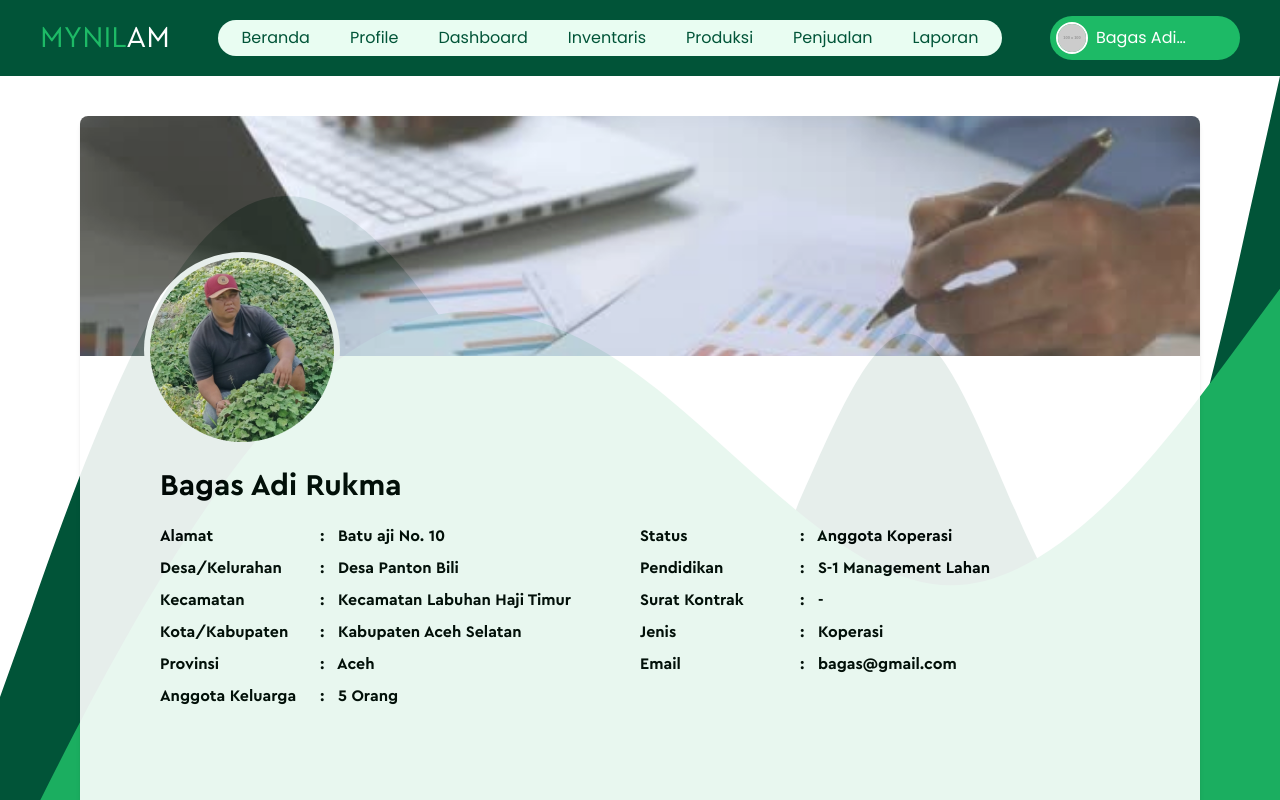
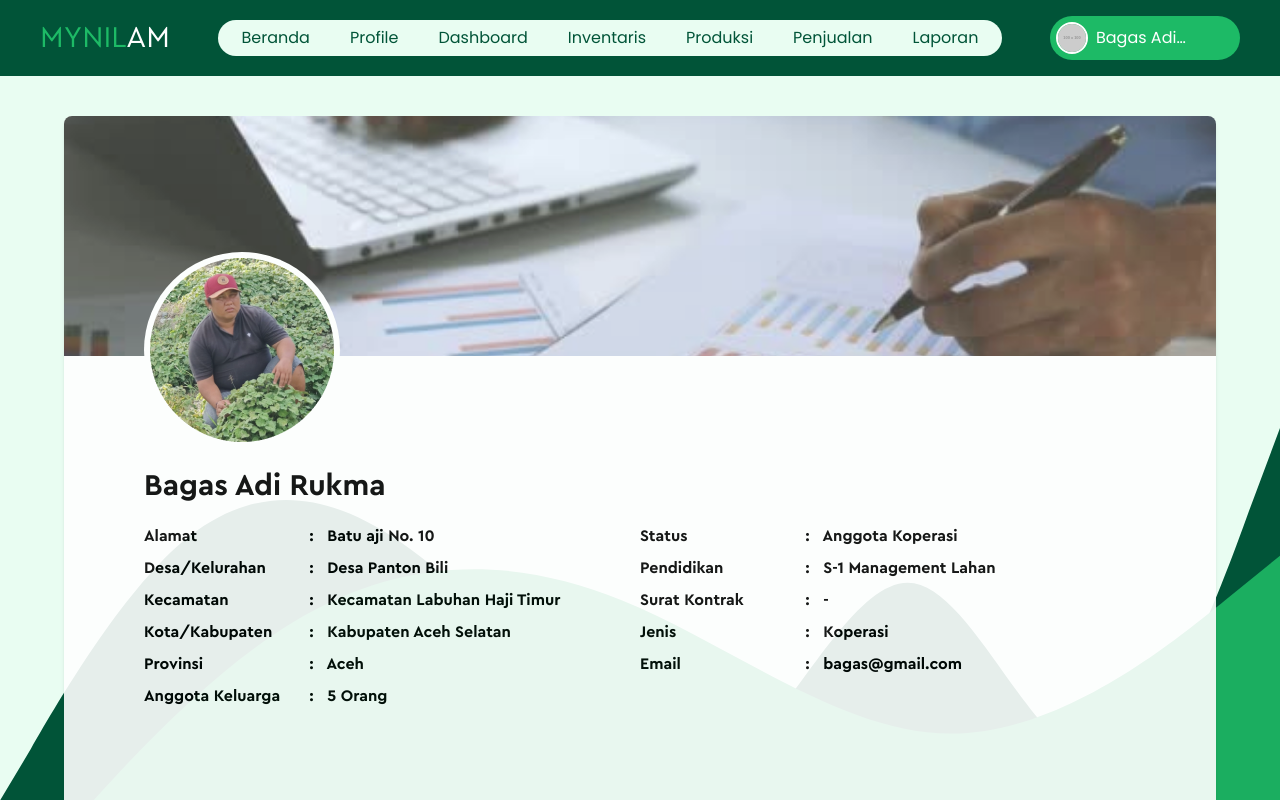
Before and after one commit to saptadi73/fe-mynilam-new, a Vue app: page /profile-petani/TNM94A2X in a window 1280 px wide. Shown: the top 800 px of the page. Built offline with nearby package versions, Linux system fonts and the light colour scheme.

Commit message:
feat(profile): change bg-image-wave to profile agen,petani,ugreen

```diff
--- a/src/pages/profile/ProfileAgenPage.vue
+++ b/src/pages/profile/ProfileAgenPage.vue
@@ -1,5 +1,5 @@
 <template>
-  <div class="profile relative px-20 py-10">
+  <div class="bg-image-wave relative py-10">
     <div class="bg-white min-h-screen opacity-90 shadow-md rounded-lg font-cera">
       <img
         class="bg-cover object-cover rounded-t-lg h-60 w-full"
@@ -56,12 +56,3 @@
     </div>
   </div>
 </template>
-
-<style scoped>
-.profile {
-  background-image: url('@/assets/images/wave.svg');
-  background-repeat: no-repeat;
-  background-position: bottom;
-  background-size: contain;
-}
-</style>
--- a/src/pages/profile/ProfilePetaniPage.vue
+++ b/src/pages/profile/ProfilePetaniPage.vue
@@ -1,5 +1,5 @@
 <template>
-  <div class="profile relative px-20 py-10">
+  <div class="bg-image-wave relative py-10">
     <div class="bg-white min-h-screen opacity-90 shadow-md rounded-lg font-cera">
       <img
         class="bg-cover object-cover rounded-t-lg h-60 w-full"
@@ -56,12 +56,3 @@
     </div>
   </div>
 </template>
-
-<style scoped>
-.profile {
-  background-image: url('@/assets/images/wave.svg');
-  background-repeat: no-repeat;
-  background-position: bottom;
-  background-size: contain;
-}
-</style>
--- a/src/pages/profile/ProfileUgreenPage.vue
+++ b/src/pages/profile/ProfileUgreenPage.vue
@@ -1,5 +1,5 @@
 <template>
-  <div class="profile relative px-20 py-10">
+  <div class="bg-image-wave relative py-10">
     <div class="bg-white min-h-screen opacity-90 shadow-md rounded-lg font-cera">
       <img
         class="bg-cover object-cover rounded-t-lg h-60 w-full"
@@ -53,12 +53,3 @@
     </div>
   </div>
 </template>
-
-<style scoped>
-.profile {
-  background-image: url('@/assets/images/wave.svg');
-  background-repeat: no-repeat;
-  background-position: bottom;
-  background-size: contain;
-}
-</style>
```
